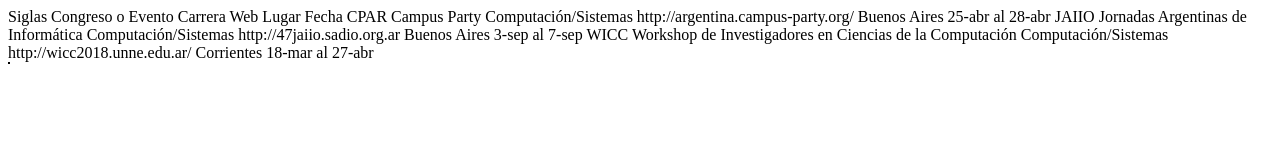
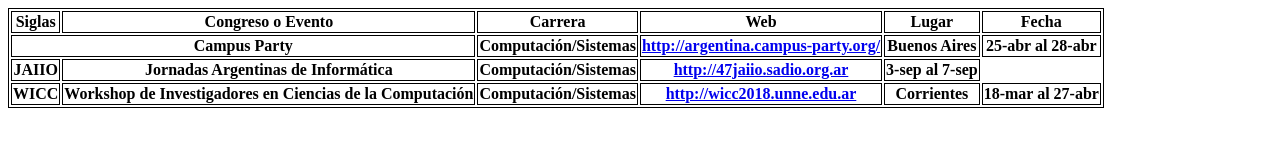
Before and after one commit to UCC-LabCompu2/ejercicios2022-aimaragomez, a plain HTML site: page Ejercicios-HTML/ej_tablas.html in a window 1280 px wide. Drawn offline with Linux system fonts and the light colour scheme.

Commit message:
se modifico ejercicio tablas

```diff
--- a/Ejercicios-HTML/ej_tablas.html
+++ b/Ejercicios-HTML/ej_tablas.html
@@ -15,39 +15,41 @@
 <!--Elimine las siglas CPAR, y 'Campus Party' debe ocupar 2 celdas-->
 <!--Como campus party y Jaiio comparten el mismo lugar, unifique las celdas que contienen 'Buenos Aires'-->
 <body>
+<!--realizado el ejercicio-->
 <table>
-    <tr>
-        Siglas
-        Congreso o Evento
-        Carrera
-        Web
-        Lugar
-        Fecha
-    </tr>
-    <tr>
-        CPAR
-        Campus Party
-        Computación/Sistemas
-        http://argentina.campus-party.org/
-        Buenos Aires
-        25-abr al 28-abr
-    </tr>
-    <tr>
-        JAIIO
-        Jornadas Argentinas de Informática
-        Computación/Sistemas
-        http://47jaiio.sadio.org.ar
-        Buenos Aires
-        3-sep al 7-sep
-    </tr>
-    <tr>
-        WICC
-        Workshop de Investigadores en Ciencias de la Computación
-        Computación/Sistemas
-        http://wicc2018.unne.edu.ar/
-        Corrientes
-        18-mar al 27-abr
-    </tr>
+    <thead>
+    <th>Siglas</th>
+    <th> Congreso o Evento</th>
+    <th> Carrera</th>
+    <th> Web</th>
+    <th> Lugar</th>
+    <th> Fecha</th>
+    </thead>
+    <tbody>
+    <thead>
+    <th colspan="2"> Campus Party</th>
+    <th> Computación/Sistemas</th>
+    <th> <a href ="http://argentina.campus-party.org/" target="_blank">  http://argentina.campus-party.org/ </a> </th>
+    <th rowspan="2">Buenos Aires</th>
+    <th> 25-abr al 28-abr</th>
+    </thead>
+    <thead>
+    <th>JAIIO</th>
+    <th>Jornadas Argentinas de Informática</th>
+    <th> Computación/Sistemas</th>
+    <th> <a href="http://47jaiio.sadio.org.ar" target="_blank"> http://47jaiio.sadio.org.ar </a> </th>
+    <th> 3-sep al 7-sep </th>
+    </thead>
+    <thead>
+    <th> WICC</th>
+    <th> Workshop de Investigadores en Ciencias de la Computación</th>
+    <th> Computación/Sistemas</th>
+    <th> <a href=" http://wicc2018.unne.edu.ar" target="_blank"> http://wicc2018.unne.edu.ar </a> </th>
+    <th> Corrientes</th>
+    <th> 18-mar al 27-abr</th>
+    </thead>
+    </tbody>
+    <!--no se pudo unificar la tabla buenos aires->
 </table>
 </body>
 </html>
```
